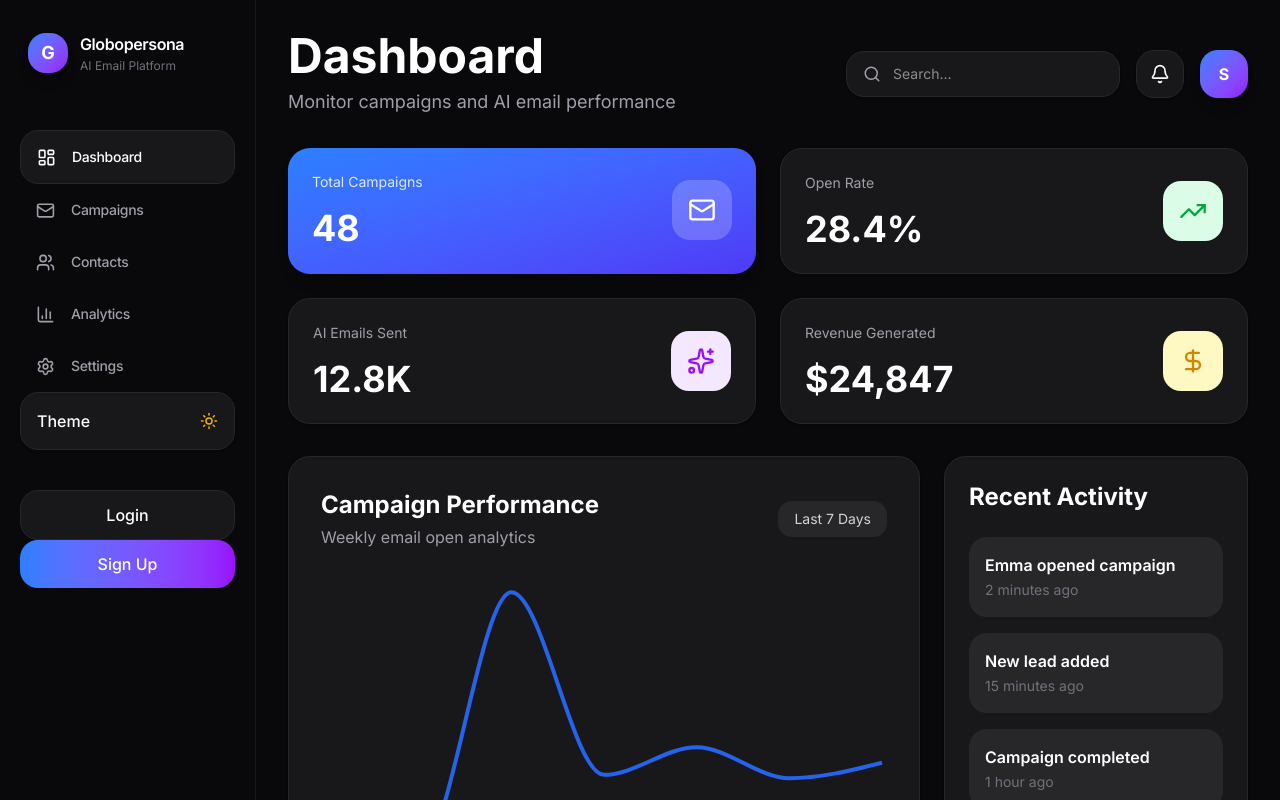
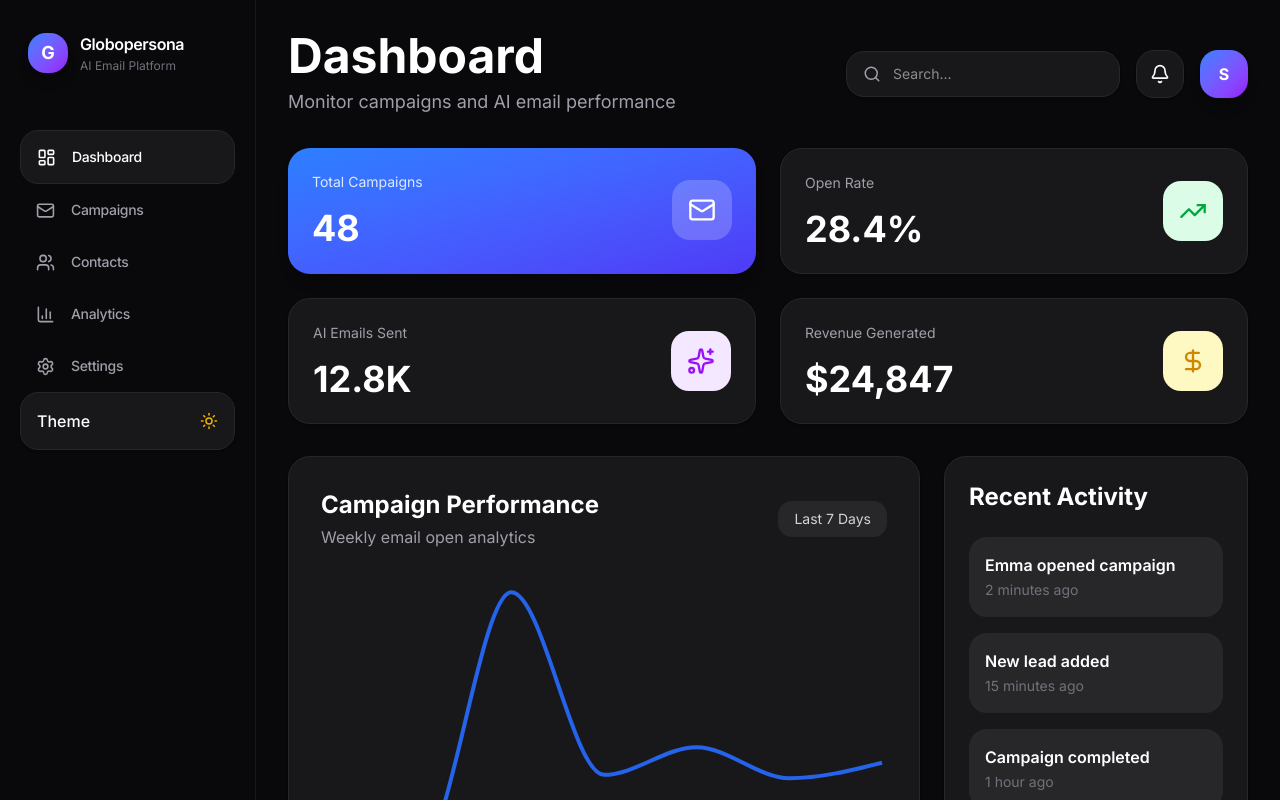
Before and after one commit to srinidhxi/Globopersona-Redesign, a Next.js app: page / in a window 1280 px wide. Shown: the top 800 px of the page. Built offline with nearby package versions, Linux system fonts and the light colour scheme.

Commit message:
Remove auth buttons from sidebar

```diff
--- a/src/components/ui/layout/sidebar.tsx
+++ b/src/components/ui/layout/sidebar.tsx
@@ -167,29 +167,8 @@ className={`fixed lg:static top-0 left-0 min-h-screen w-64 bg-zinc-950 text-whit
   )}
 
 </button>
-<div className="space-y-3 mt-10">
 
-  <Link href="/login">
 
-    <button className="w-full bg-white dark:bg-zinc-900 border border-zinc-200 dark:border-zinc-800 text-zinc-900 dark:text-white py-3 rounded-2xl font-medium hover:scale-[1.02] transition-all">
-
-      Login
-
-    </button>
-
-  </Link>
-
-  <Link href="/signup">
-
-    <button className="w-full bg-gradient-to-r from-blue-500 to-purple-600 text-white py-3 rounded-2xl font-medium hover:scale-[1.02] transition-all">
-
-      Sign Up
-
-    </button>
-
-  </Link>
-
-</div>
         <div className="mt-auto pt-6">
 
           <div className="bg-zinc-900/60 rounded-2xl p-3 border border-zinc-800">
```
